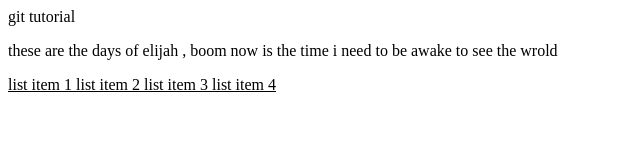
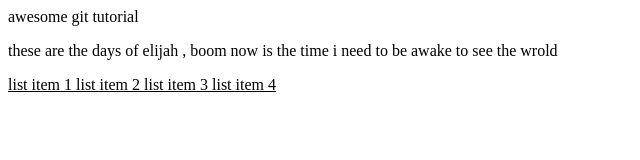
Before and after one commit to essychan09/git-tutorial, a plain HTML site: page index.html in a window 1280 px wide. Shown: the full height of the page, 0-640 px from the left. Drawn offline with Linux system fonts and the light colour scheme.

Commit message:
edited h1

```diff
--- a/index.html
+++ b/index.html
@@ -7,7 +7,7 @@
     <title>git tutorial</title>
 </head>
 <body>
-    <h>git tutorial</h>
+    <h> awesome git tutorial</h>
     <p> these are the days of elijah , boom now is the time i need to be awake to see the wrold </p>
     <u>
         <il>list item 1</il>
```
